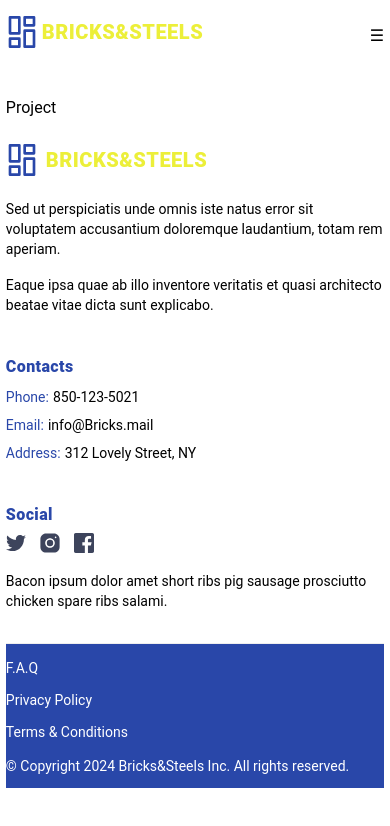
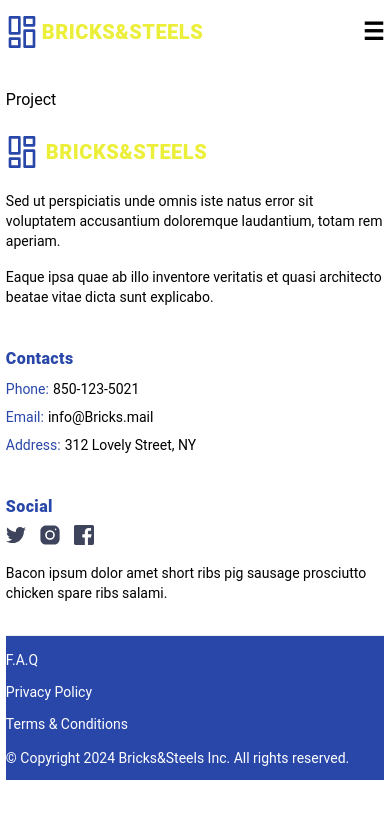
Before and after one commit to henrydaniels1/Brickss, a React (Vite) app: page /portfolio in a window 390 px wide. Shown: the top 826 px of the page. Built offline with nearby package versions, Linux system fonts and the light colour scheme.

Commit message:
7th commit

```diff
--- a/src/Components/Navbar.jsx
+++ b/src/Components/Navbar.jsx
@@ -9,8 +9,8 @@
 
   return (
     <div className="w-full ">
-      <div className="container md:w-[95%] w-[97%] mx-auto py-4 flex justify-between items-center z-10 ">
-        <div className="text-black text-lg font-bold z-10">
+      <div className="container md:w-[95%] w-[97%] mx-auto py-4 flex justify-between items-center z-10">
+        <div className="text-black text-lg font-bold z-10  flex items-center">
           {/* Logo */ }
           <a
             href="/"
@@ -45,10 +45,11 @@
               <div className=" hover:text-blue-500 hover:scale-110 font-bold text-black"> <Link to="/portfolio">Project</Link></div>
               <div className=" hover:text-gray-700 hover:scale-110 font-bold text-[#2947A9] py-2 px-2 rounded-lg"> <Link to="/contact">Contact Us</Link></div>
         </div>
-        <div className="md:hidden z-10">
+
+        <div className="md:hidden z-10 flex items-center">
           <button
             onClick={() => setIsOpen(!isOpen)}
-            className="text-black focus:outline-none z-10"
+            className="text-black focus:outline-none z-10 text-2xl font-extrabold"
           >
             ☰
           </button>
```
